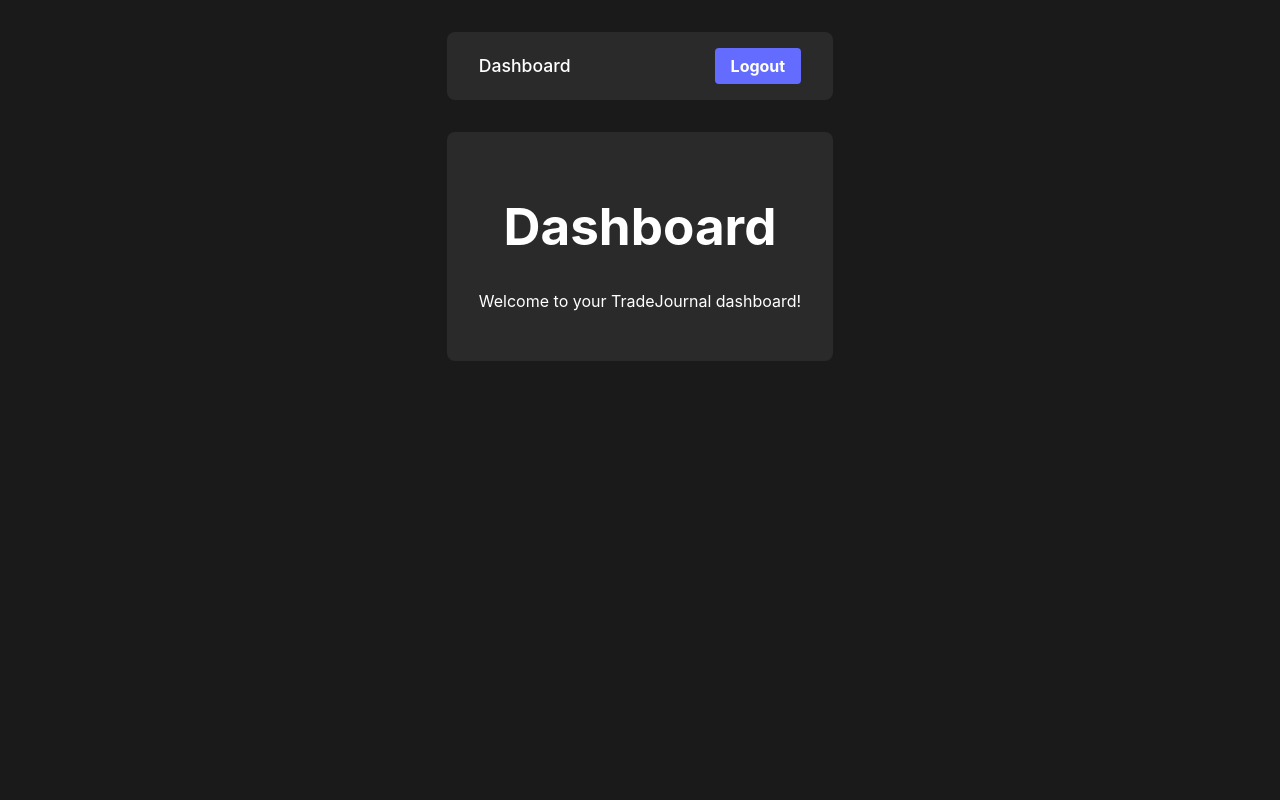
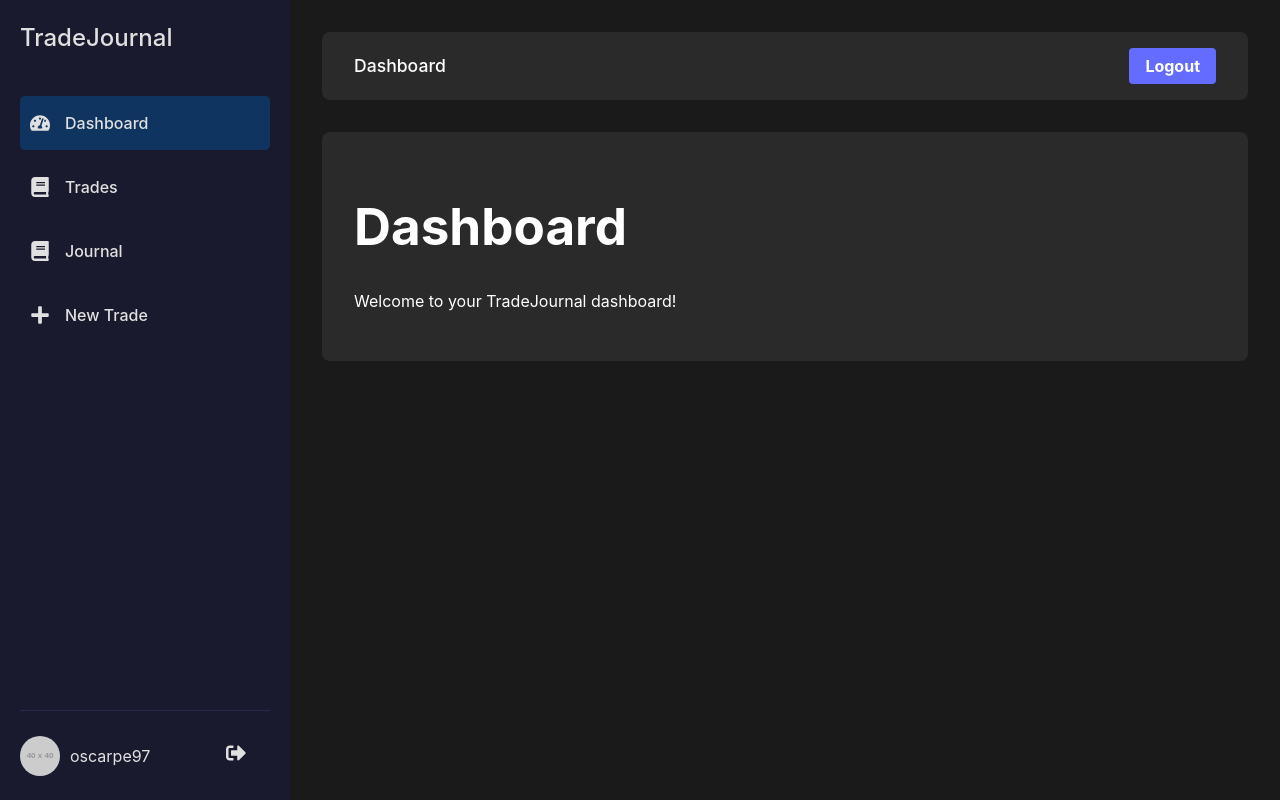
Before and after one commit to oscarpe979/trade-journal-app, a React (Vite) app in the folder frontend/: page /dashboard in a window 1280 px wide. Built offline with nearby package versions, Linux system fonts and the light colour scheme; sample sign-in values are in the browser's storage.

Commit message:
feat(frontend): Add SideNavbar and orginized AppContent layout.

```diff
--- a/frontend/package.json
+++ b/frontend/package.json
@@ -14,6 +14,7 @@
     "axios": "^1.12.2",
     "react": "^19.1.1",
     "react-dom": "^19.1.1",
+    "react-icons": "^5.5.0",
     "react-router-dom": "^7.9.1"
   },
   "devDependencies": {
--- a/frontend/src/App.css
+++ b/frontend/src/App.css
@@ -1,14 +1,12 @@
 html, body, #root {
+  width: 100%;
   height: 100%;
   margin: 0;
   box-sizing: border-box; /* Added to include padding in height calculation */
 }
 
 #root {
-  max-width: 1280px;
-  margin: 0 auto;
-  padding: 2rem;
-  text-align: center;
+  height: 100%;
 }
 
 .logo {
@@ -57,6 +55,7 @@ body {
 /* Auth Container */
 .auth-container {
   display: flex;
+  width: 50;
   flex-direction: column; /* Added to stack logo and card vertically */
   justify-content: center;
   align-items: center;
@@ -74,7 +73,7 @@ body {
 
 .auth-card {
   background-color: #2a2a2a;
-  padding: 30px 50px; /* Adjusted padding */
+  padding: 30px 50px 50px 50px; /* Adjusted padding */
   border-radius: 8px;
   box-shadow: 0 10px 20px rgba(0, 0, 0, 0.2);
   min-width: 300px;
@@ -203,3 +202,14 @@ body {
   font-size: 0.8em;
   margin-top: 5px;
 }
+
+.app-container {
+  display: flex;
+  height: 100%;
+}
+
+.main-content {
+  flex-grow: 1;
+  overflow-y: auto;
+  padding: 2rem;
+}
--- a/frontend/src/App.tsx
+++ b/frontend/src/App.tsx
@@ -1,42 +1,16 @@
-import { BrowserRouter, Routes, Route, Navigate } from 'react-router-dom';
-import SignUpPage from './pages/SignUpPage';
-import LoginPage from './pages/LoginPage';
-import DashboardPage from './pages/DashboardPage';
+import { BrowserRouter } from 'react-router-dom';
 import './App.css';
-import { AuthProvider, useAuth } from './contexts/AuthContext';
-import ProtectedRoute from './components/ProtectedRoute';
+import { AuthProvider } from './contexts/AuthContext';
+import AppContent from './components/AppContent';
 
 function App() {
   return (
     <BrowserRouter>
       <AuthProvider>
-        <Routes>
-          <Route path="/signup" element={<SignUpPage />} />
-          <Route path="/login" element={<LoginPage />} />
-          <Route
-            path="/"
-            element={
-              <AuthRedirect /> // New component to handle root path redirection
-            }
-          />
-          <Route
-            path="/dashboard"
-            element={
-              <ProtectedRoute>
-                <DashboardPage />
-              </ProtectedRoute>
-            }
-          />
-          {/* Add other routes here as needed */}
-        </Routes>
+        <AppContent />
       </AuthProvider>
     </BrowserRouter>
   );
 }
 
-const AuthRedirect: React.FC = () => {
-  const { isAuthenticated } = useAuth();
-  return isAuthenticated ? <Navigate to="/dashboard" /> : <Navigate to="/login" />;
-};
-
 export default App;
--- /dev/null
+++ b/frontend/src/components/AppContent.tsx
@@ -0,0 +1,39 @@
+import { Routes, Route, Navigate, useLocation } from 'react-router-dom';
+import SignUpPage from '../pages/SignUpPage';
+import LoginPage from '../pages/LoginPage';
+import DashboardPage from '../pages/DashboardPage';
+import { useAuth } from '../contexts/AuthContext';
+import ProtectedRoute from './ProtectedRoute';
+import SideNavbar from './SideNavbar';
+
+function AppContent() {
+  const location = useLocation();
+  const { isAuthenticated } = useAuth();
+  const showNavbar = isAuthenticated && !['/login', '/signup'].includes(location.pathname);
+
+  return (
+    <div className={showNavbar ? "app-container" : ""}>
+      {showNavbar && <SideNavbar />}
+      <main className={showNavbar ? "main-content" : ""}>
+        <Routes>
+          <Route path="/signup" element={<SignUpPage />} />
+          <Route path="/login" element={<LoginPage />} />
+          <Route path="/" element={<AuthRedirect />} />
+          <Route path="/dashboard"element={
+              <ProtectedRoute>
+                <DashboardPage />
+              </ProtectedRoute>
+            }
+          />
+        </Routes>
+      </main>
+    </div>
+  );
+}
+
+const AuthRedirect: React.FC = () => {
+  const { isAuthenticated } = useAuth();
+  return isAuthenticated ? <Navigate to="/dashboard" /> : <Navigate to="/login" />;
+};
+
+export default AppContent;
--- /dev/null
+++ b/frontend/src/components/SideNavbar.css
@@ -0,0 +1,78 @@
+.side-navbar {
+  display: flex;
+  flex-direction: column;
+  width: 250px;
+  background-color: #1a1a2e;
+  color: #e0e0e0;
+  padding: 20px;
+}
+
+.navbar-logo {
+  font-size: 24px;
+  font-weight: bold;
+  margin-bottom: 40px;
+}
+
+.navbar-logo a {
+  color: #e0e0e0;
+  text-decoration: none;
+}
+
+.navbar-links {
+  display: flex;
+  flex-direction: column;
+  flex-grow: 1;
+}
+
+.navbar-link {
+  display: flex;
+  align-items: center;
+  padding: 15px 10px;
+  color: #e0e0e0;
+  text-decoration: none;
+  border-radius: 5px;
+  margin-bottom: 10px;
+  transition: background-color 0.3s;
+}
+
+.navbar-link:hover {
+  background-color: #292a4a;
+}
+
+.navbar-link.active {
+  background-color: #0f3460;
+}
+
+.navbar-link svg {
+  margin-right: 15px;
+  font-size: 20px;
+}
+
+.navbar-user {
+  display: flex;
+  align-items: center;
+  justify-content: space-between;
+  margin-top: auto;
+  padding-top: 20px;
+  border-top: 1px solid #292a4a;
+}
+
+.user-info {
+  display: flex;
+  align-items: center;
+}
+
+.user-info img {
+  width: 40px;
+  height: 40px;
+  border-radius: 50%;
+  margin-right: 10px;
+}
+
+.logout-button {
+  background: none;
+  border: none;
+  color: #e0e0e0;
+  font-size: 20px;
+  cursor: pointer;
+}
--- /dev/null
+++ b/frontend/src/components/SideNavbar.tsx
@@ -0,0 +1,43 @@
+import React from 'react';
+import { NavLink } from 'react-router-dom';
+import './SideNavbar.css';
+import { FaTachometerAlt, FaBook, FaPlus, FaSignOutAlt } from 'react-icons/fa';
+
+const SideNavbar: React.FC = () => {
+  return (
+    <div className="side-navbar">
+      <div className="navbar-logo">
+        <NavLink to="/">TradeJournal</NavLink>
+      </div>
+      <nav className="navbar-links">
+        <NavLink to="/dashboard" className="navbar-link">
+          <FaTachometerAlt />
+          <span>Dashboard</span>
+        </NavLink>
+        <NavLink to="/trades" className="navbar-link">
+          <FaBook />
+          <span>Trades</span>
+        </NavLink>
+        <NavLink to="/journal" className="navbar-link">
+          <FaBook />
+          <span>Journal</span>
+        </NavLink>
+        <NavLink to="/new-trade" className="navbar-link">
+          <FaPlus />
+          <span>New Trade</span>
+        </NavLink>
+      </nav>
+      <div className="navbar-user">
+        <div className="user-info">
+          <img src="https://via.placeholder.com/40" alt="User Avatar" />
+          <span>oscarpe97</span>
+        </div>
+        <button className="logout-button">
+          <FaSignOutAlt />
+        </button>
+      </div>
+    </div>
+  );
+};
+
+export default SideNavbar;
```
Also changed, not shown: 2 other files (tests, documents, lock files or other folders).
